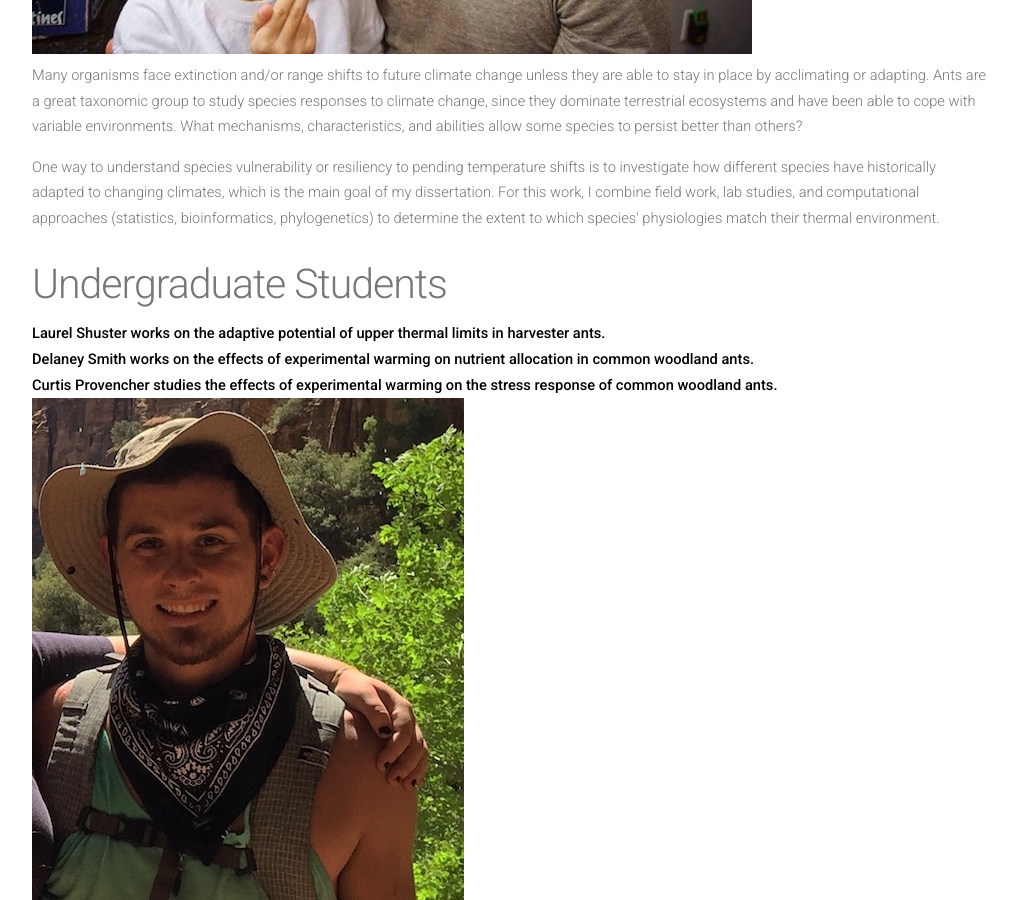
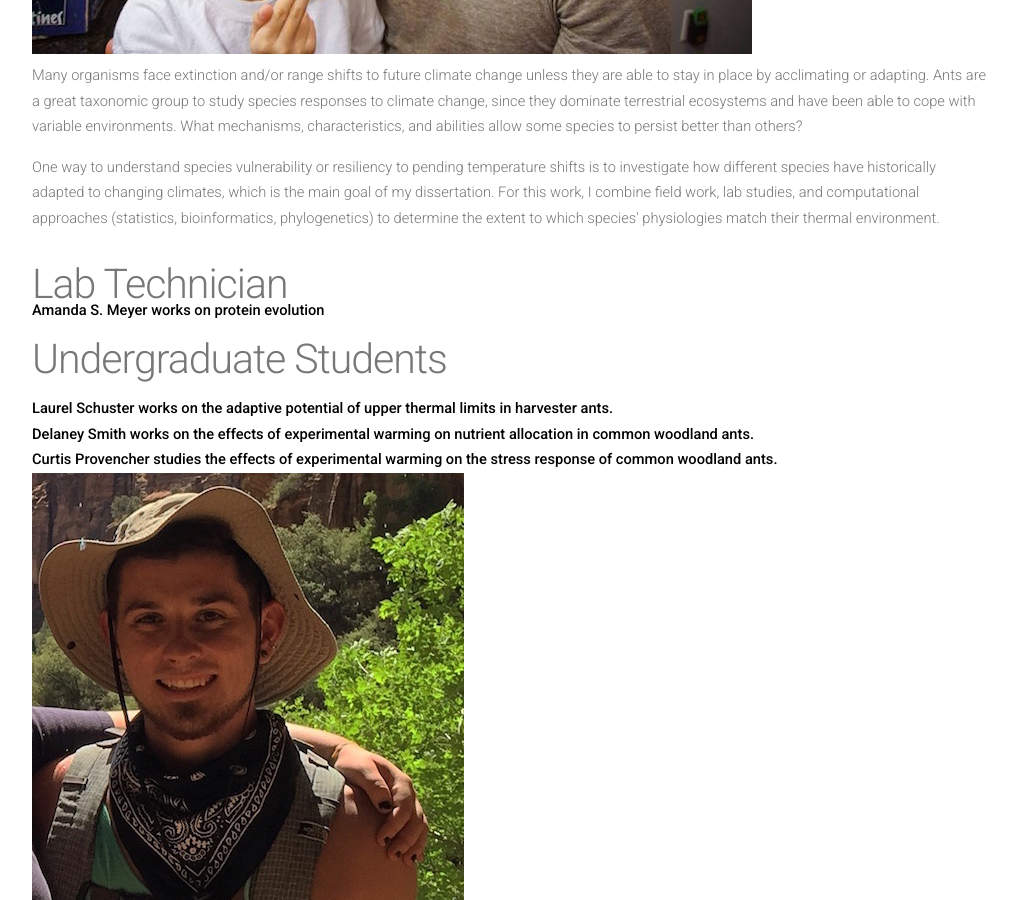
Before and after one commit to shelmscahan/shelmscahan.github.io, a Jekyll site: the page built from people.html, in a window 1280 px wide and 900 px high, scrolled down 3372 px. Shown: the whole window, without its empty margins (128-1145 px from the left). Built offline with Jekyll 4.4.1, drawn with Linux system fonts in a browser that asks for light colours; nearby versions of some CDN libraries.

Commit message:
updating people html

```diff
--- a/people.html
+++ b/people.html
@@ -40,11 +40,14 @@ Our second project is social insect hybrid zones, where the interaction between
 						<img src="/assets/images/2015_bang_bang.jpg"><br>
 							<p>Many organisms face extinction and/or range shifts to future climate change unless they are able to stay in place by acclimating or adapting. Ants are a great taxonomic group to study species responses to climate change, since they dominate terrestrial ecosystems and have been able to cope with variable environments. What mechanisms, characteristics, and abilities allow some species to persist better than others?</p>
 							<p>One way to understand species vulnerability or resiliency to pending temperature shifts is to investigate how different species have historically adapted to changing climates, which is the main goal of my dissertation. For this work, I combine field work, lab studies, and computational approaches (statistics, bioinformatics, phylogenetics) to determine the extent to which species' physiologies match their thermal environment.</p><br>
-
+					<header>
+					<h2>Lab Technician</h2>
+					<h3> <b>Amanda S. Meyer works on protein evolution </h3></b>
+					</header>
 					<header>
 					<h2>Undergraduate Students</h2>
 					</header>
-						<h3> <b>Laurel Shuster works on the adaptive potential of upper thermal limits in harvester ants. </h3></b>
+						<h3> <b>Laurel Schuster works on the adaptive potential of upper thermal limits in harvester ants. </h3></b>
 						<h3> <b>Delaney Smith works on the effects of experimental warming on nutrient allocation in common woodland ants.  </b></h3></b>
 						<h3> <b>Curtis Provencher studies the effects of experimental warming on the stress response of common woodland ants. </b></h3>
 						<img src="/assets/images/Curtis_Provencher.jpg"></b>
```
